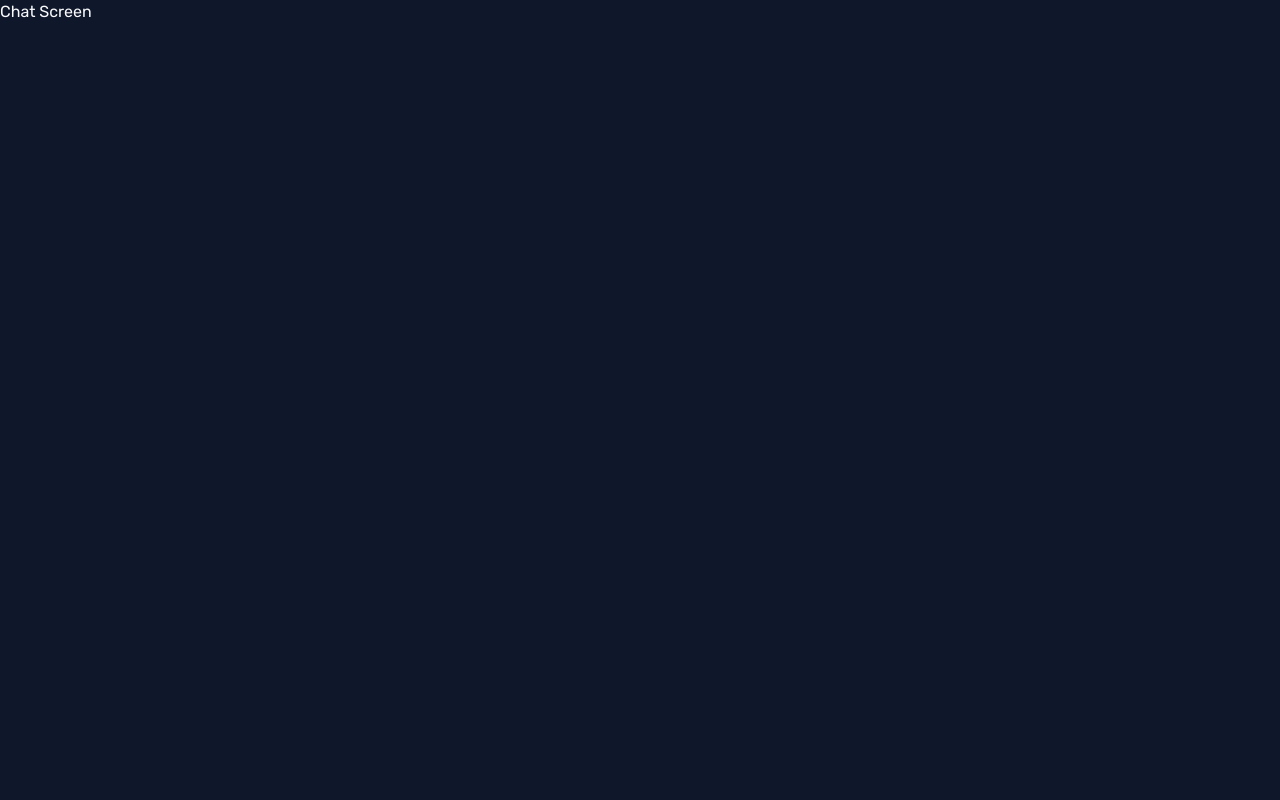
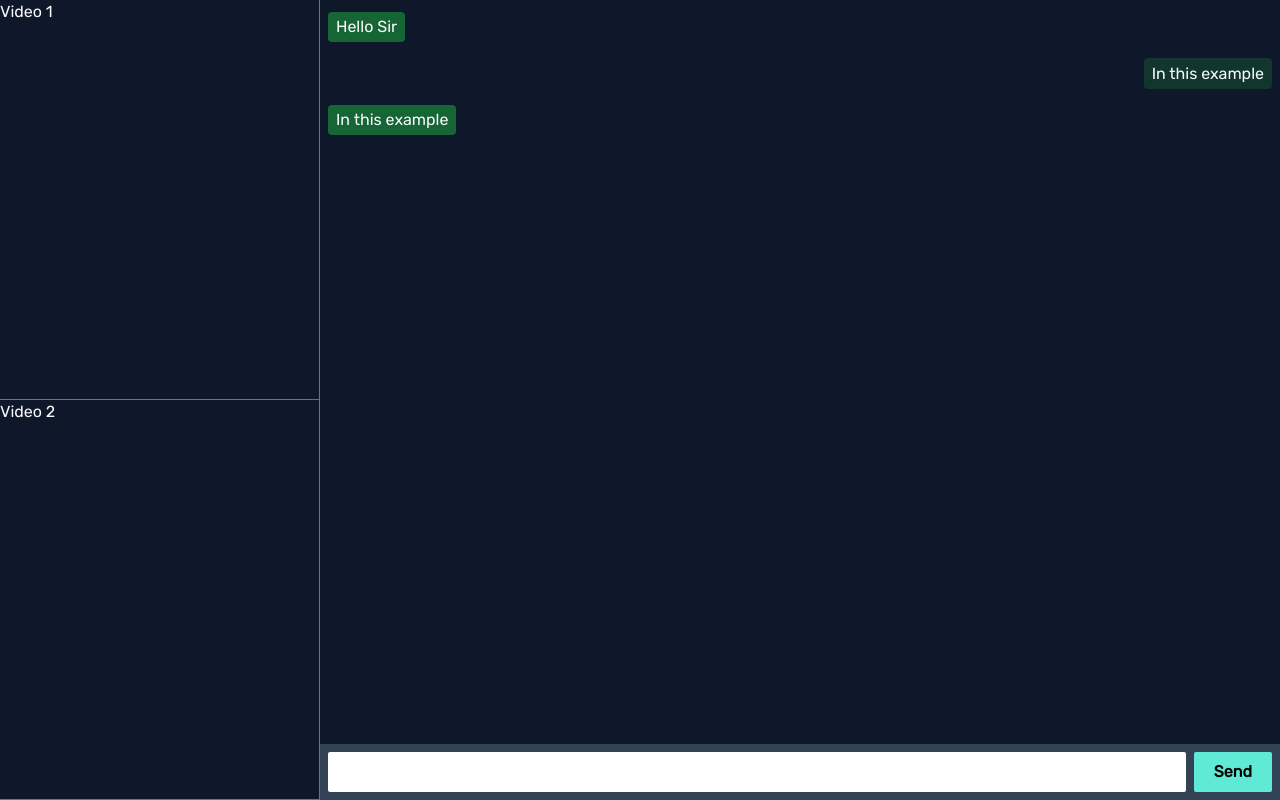
Before and after one commit to rohit-4321/video-chat-app, a React (Vite) app: page /chat in a window 1280 px wide. Built offline with nearby package versions, Linux system fonts and the light colour scheme.

Commit message:
message fields - done

```diff
--- a/src/components/Input.tsx
+++ b/src/components/Input.tsx
@@ -1,23 +1,22 @@
-// import {FC} from 'react';
-// type InputProps = React.ComponentProps<'input'>
-// type InputTextProps = {
-// 	value: string,
-// 	onChange: (e: React.ChangeEvent<HTMLInputElement>) => void,
-// 	errorMsg?: string
-// }
+import {FC} from 'react';
+type InputProps = React.ComponentProps<'input'>
+type InputTextProps = {
+	value?: string,
+	onChange?: (e: React.ChangeEvent<HTMLInputElement>) => void,
+}
 
-// export const InputTextField:FC<InputProps & InputTextProps> = ({
-// 	value,
-// 	onChange,
-// 	errorMsg= '',
-// 	...props
-// }) => {
-// 	return <div className='flex flex-col space-x-2'>
-// 		<input
-// 			{...props}
-// 			value={value}
-// 			type="text" onChange={onChange}
-// 		/>
-// 		<span>{errorMsg}</span>
-// 	</div>;
-// };
+export const InputTextField:FC<InputProps & InputTextProps> = ({
+	value,
+	onChange,
+	...props
+}) => {
+	return <div className='flex space-x-2 px-2 py-2 bg-slate-700'>
+		<input
+			className='focus:outline-none px-2 py-2 rounded-sm flex-1'
+			{...props}
+			value={value}
+			type="text" onChange={onChange}
+		/>
+		<button className='bg-teal-300 text-black font-bold px-5 rounded-sm'>Send</button>
+	</div>;
+};
--- /dev/null
+++ b/src/components/Message.tsx
@@ -0,0 +1,25 @@
+import { FC } from 'react';
+
+export interface MessageProps {
+    value: string,
+	isSelf: boolean
+}
+export const Message:FC<MessageProps> = ({
+	value,
+	isSelf
+}) => {
+	if(!isSelf){
+		return <div className='flex justify-end'>
+			<div className='max-w-sm sm:max-w-md  bg-green-800/40 px-2 py-[0.2rem] rounded'>
+				{value}
+			</div>
+		</div>;
+	}
+	return <div className='flex '>
+		<div className='max-w-sm sm:max-w-md bg-green-800 px-2 py-[0.2rem] rounded'>
+			{value}
+		</div>
+	</div>;
+};
+
+//
--- a/src/containers/chat/Chat.tsx
+++ b/src/containers/chat/Chat.tsx
@@ -1,5 +1,23 @@
+import { InputTextField } from '../../components/Input';
+import { MessageContainer } from './MessageContainer';
+
 export const Chat = () => {
 	return <div className="h-full">
-		<p>Chat Screen</p>
+		<div className="flex flex-col h-full sm:flex-row">
+			<div className="basis-1/4 flex max-h-[13rem] border-b-[1px] border-gray-500 min-h-[11rem] sm:max-h-[none] sm:max-w-sm sm:flex-col sm:border-r-[1px]">
+				<div className="flex-1 sm:border-b-[1px] border-gray-500">
+					Video 1
+				</div>
+				<div className="flex-1">
+					Video 2
+				</div>
+			</div>
+			<div className="flex flex-1 flex-col overflow-hidden">
+				<div className='message-container flex-1 overflow-auto'>
+					<MessageContainer />
+				</div>
+				<InputTextField />
+			</div>
+		</div>
 	</div>;
 };
--- /dev/null
+++ b/src/containers/chat/MessageContainer.tsx
@@ -0,0 +1,9 @@
+import { Message } from '../../components/Message';
+
+export const MessageContainer = () => {
+	return <div className='px-2 py-3 overflow-auto flex flex-col gap-4'>
+		<Message isSelf value="Hello Sir"/>
+		<Message isSelf={false} value="In this example"/>
+		<Message isSelf value="In this example"/>
+	</div>;
+};
```
